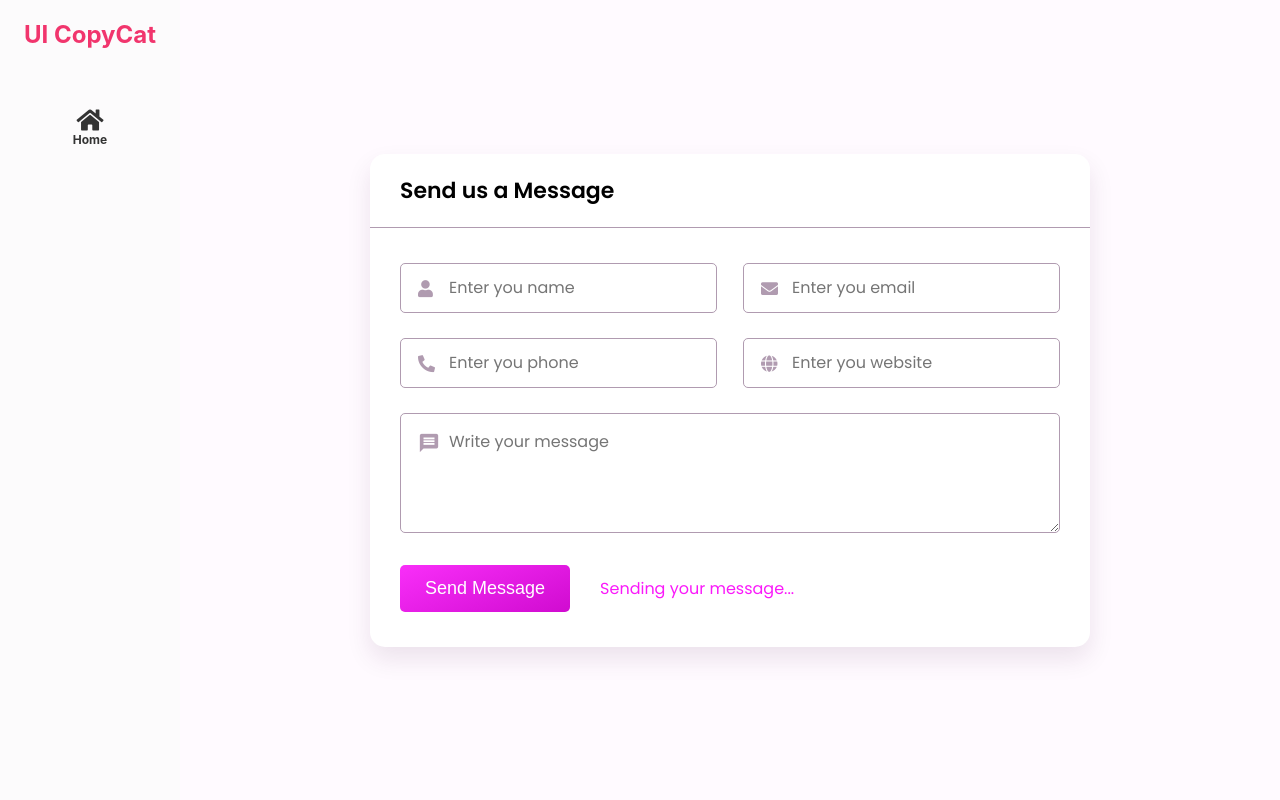
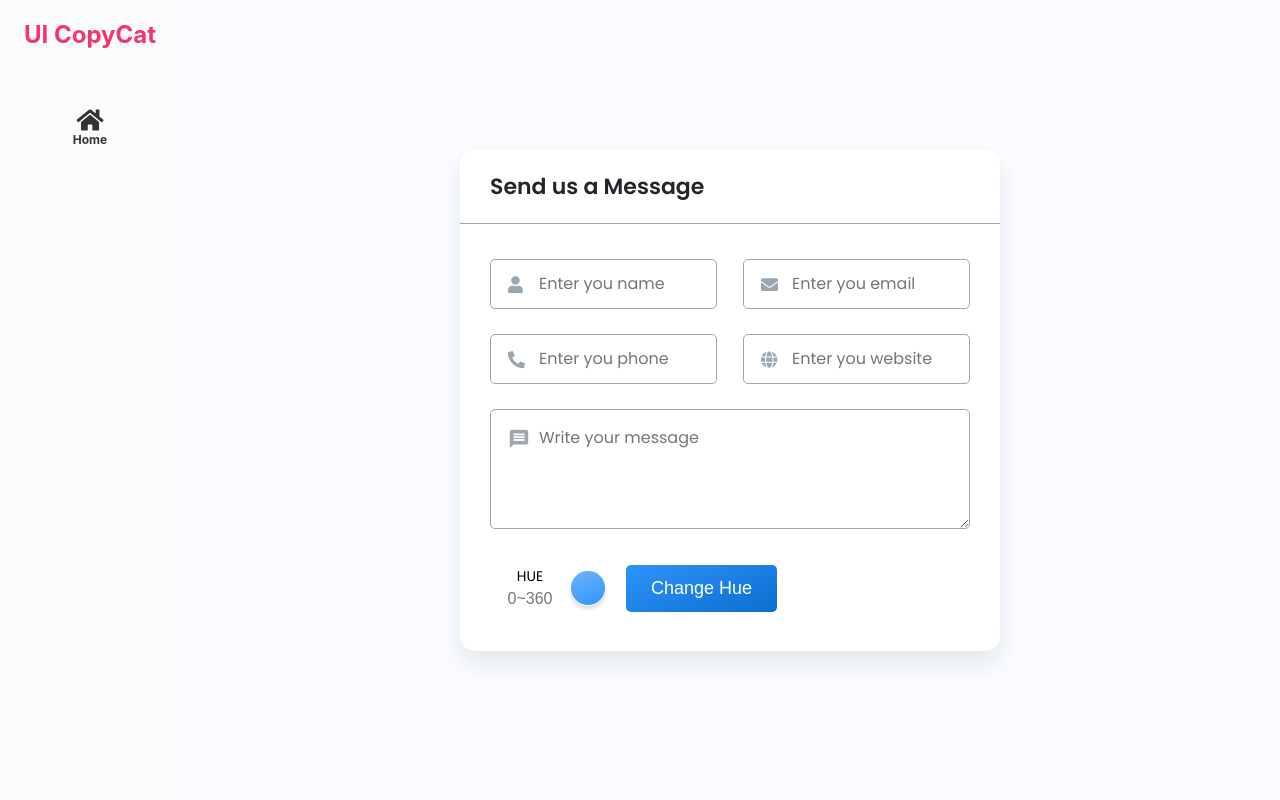
Before and after one commit to june6723/UICopycat, a React (Create React App) app: page / in a window 1280 px wide. Shown: the top 800 px of the page. Built offline with nearby package versions, Linux system fonts and the light colour scheme.

Commit message:
Contact Form Hue

```diff
--- a/src/CodingNepal/ContactForm/ContactForm.tsx
+++ b/src/CodingNepal/ContactForm/ContactForm.tsx
@@ -14,19 +14,70 @@ const Container = styled.div<HueProps>`
   ${props => `background: hsl(${props.hue}, 100%, 99%);`}
 
 `
-const HueInput = styled.input``
+const HueInputDiv = styled.div<HueProps>`
+  display: flex;
+  flex-direction: column;
+  /* margin-right: 10px; */
+  border-radius: 5px;
+  padding: 5px 10px;
+  width: 80px;
+  align-items: center;
+`
+const Lable = styled.label`
+  font-size: 14px;
+`
+const HueInput = styled.input<HueProps>`
+  width: 100%;
+  text-align: center;
+  border: none;
+  font-size: 16px;
+  padding: 3px;
+
+  &::-webkit-outer-spin-button,
+  &::-webkit-inner-spin-button {
+    -webkit-appearance: none;
+    margin: 0;
+  }
+  &:focus::placeholder {
+    color: transparent;
+  }
+`
+const ColorBall = styled.div<HueProps> `
+  width: 36px;
+  height: 36px;
+  border-radius: 50%;
+  ${props => (
+    props.hue ?
+    `background: linear-gradient(157deg, hsl(${props.hue}, 96%, 68%, .9) -5%, hsl(${props.hue}, 96%, 56%) 120%);` :
+    `background: hsl(0,0%,90%);`
+  )}
+  box-shadow: 0 3px 3px ${props => `hsla(${props.hue}, 12%, 35%, .2)`};
+
+  border: 1px solid ${props => `hsl(${props.hue}, 12%, 96%)`};
+  margin-right: 20px;
+`
 const Wrapper = styled.div<HueProps>`
   font-family: 'Poppins', sans-serif;
-  width: 720px;
+  width: 540px;
   border-radius: 15px;
   box-shadow: 0px 12px 24px ${props => `hsla(${props.hue}, 61%, 16%, 0.1)`};
   background: #fff;
+  position: relative;
+
+  @media screen and (max-width: 600px) {
+    width: 300px;
+  }
 `
 const Header = styled.header<HueProps>`
   font-size: 22px;
   font-weight: 600;
   padding: 20px 30px;
   border-bottom: 1px solid ${props => `hsla(${props.hue}, 12%, 65%)`};
+  color: ${props => `hsla(${props.hue}, 12%, 15%)`};
+
+  @media screen and (max-width: 600px) {
+    text-align: center;
+  }
 `
 const Form = styled.form`
   margin: 35px 30px;
@@ -36,11 +87,21 @@ const DblField = styled.div`
   align-items: center;
   justify-content: space-between;
   margin-bottom: 25px;
+
+  @media screen and (max-width: 600px) {
+   flex-direction: column;
+   margin-bottom: 0px;
+  }
 `
 const Field = styled.div`
   height: 50px;
   width: calc(100% / 2 - 13px);
   position: relative;
+
+  @media screen and (max-width: 600px) {
+    width: 100%;
+    margin-bottom: 20px;
+  }
 `
 const Input = styled.input<HueProps>`
   height: 100%;
@@ -56,10 +117,10 @@ const Input = styled.input<HueProps>`
     font-size: 16px;
   }
   &:focus {
-    border: 2px solid ${props => `hsla(${props.hue}, 96%, 40%)`};
+    border: 2px solid ${props => `hsla(${props.hue}, 96%, 52%)`};
   }
   &:focus ~ i {
-    color: ${props => `hsla(${props.hue}, 96%, 40%)`};
+    color: ${props => `hsla(${props.hue}, 96%, 52%)`};
   }
 `
 const I = styled.i<HueProps>`
@@ -102,16 +163,24 @@ const TextArea = styled.textarea<HueProps>`
     font-size: 16px;
   }
   &:focus {
-    border: 2px solid ${props => `hsla(${props.hue}, 96%, 40%)`};
+    border: 2px solid ${props => `hsla(${props.hue}, 96%, 52%)`};
   }
   &:focus ~ i {
-    color: ${props => `hsla(${props.hue}, 96%, 40%)`};
+    color: ${props => `hsla(${props.hue}, 96%, 52%)`};
+  }
+
+  @media screen and (max-width: 600px) {
+    resize: none;
   }
 `
 const ButtonArea = styled.div`
   margin: 25px 0;
   display: flex;
   align-items: center;
+
+  @media screen and (max-width: 600px) {
+    flex-direction: column;
+  }
 `
 const Button = styled.button<HueProps>`
   padding: 13px 25px;
@@ -121,19 +190,49 @@ const Button = styled.button<HueProps>`
   ${props => `background: linear-gradient(157deg, hsl(${props.hue}, 96%, 54%, .9) -5%, hsl(${props.hue}, 96%, 40%) 120%);`}
   border-radius: 5px;
   cursor: pointer;
+  transition: all .3s ease;
+  opacity: 1;
+
+  &:hover {
+    opacity: 0.95;
+    ${props => `box-shadow: 0 6px 12px hsla(${props.hue}, 97%, 54%, .2);`}
+
+  }
+
+  @media screen and (max-width: 600px) {
+    width: 100%;
+  }
 `
 const Span = styled.span<HueProps>`
   ${props => `color: hsl(${props.hue}, 96%, 54%);`}
   margin-left: 30px;
+  display: none;
+
+  @media screen and (max-width: 600px) {
+    text-align: center;
+    margin: 20px 0;
+  }
 `
 
 const ContactForm: React.FC = () => {
-  const [hue, setHue] = useState(300)
+  const [hue, setHue] = useState(210)
+  const [checkHue, setCheckHue] = useState(hue)
 
   const handleSubmit = (
     e:React.MouseEvent<HTMLButtonElement, MouseEvent>
     ):void => {
     e.preventDefault()
+    if (checkHue){
+      setHue(checkHue)
+    } else {
+
+    }
+  }
+
+  const handleChange = (
+    e:React.ChangeEvent<HTMLInputElement>
+    ) => {
+    setCheckHue(e.target.valueAsNumber)
   }
 
   return (
@@ -167,8 +266,13 @@ const ContactForm: React.FC = () => {
             <MessageI hue={hue} className="material-icons">message</MessageI>
           </MessageDiv>
           <ButtonArea>
-            <Button hue={hue} type="submit" onClick={handleSubmit}>Send Message</Button>
-            <Span hue={hue}>Sending your message...</Span>
+            <HueInputDiv hue={hue}>
+              <Lable htmlFor="hue">HUE</Lable>
+              <HueInput hue={hue} onChange={handleChange} name="hue" type="number" min="0" max="360" placeholder="0~360" />
+            </HueInputDiv>
+            <ColorBall hue={checkHue} />
+            <Button hue={hue} type="submit" onClick={handleSubmit}>Change Hue</Button>
+            {/* <Span hue={hue}>Sending your message...</Span> */}
           </ButtonArea>
         </Form>
       </Wrapper>
--- a/src/components/Home.tsx
+++ b/src/components/Home.tsx
@@ -13,9 +13,9 @@ const Home:React.FC = () => {
     <Wrapper>
       <ContactForm />
       <BedimPricingCard />
-      {/* <ResponsiveContackUsForm />
+      <ResponsiveContackUsForm />
       <DetectAdBlock />
-      <PricingCard />  */}
+      <PricingCard />
     </Wrapper>
   )
 }
```
